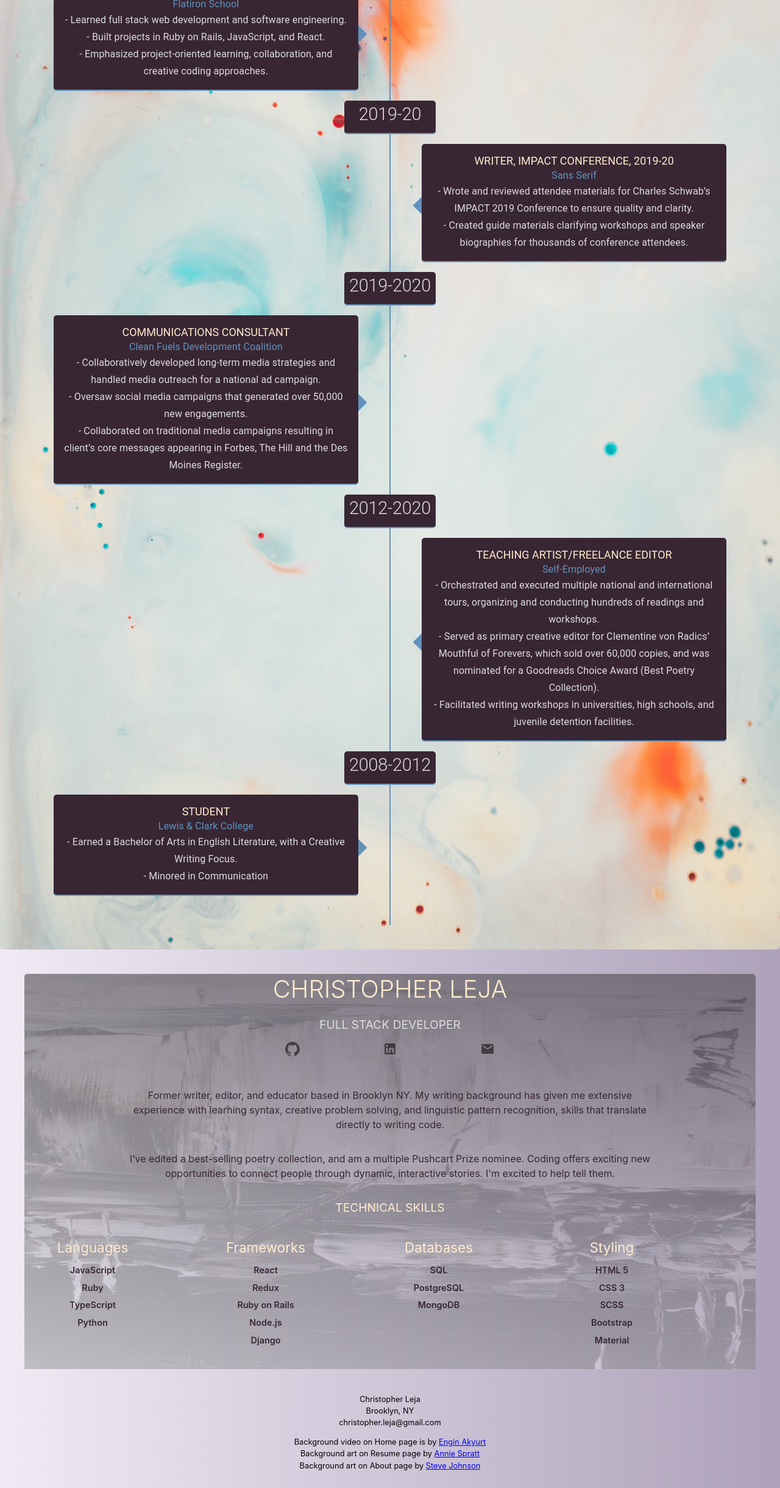
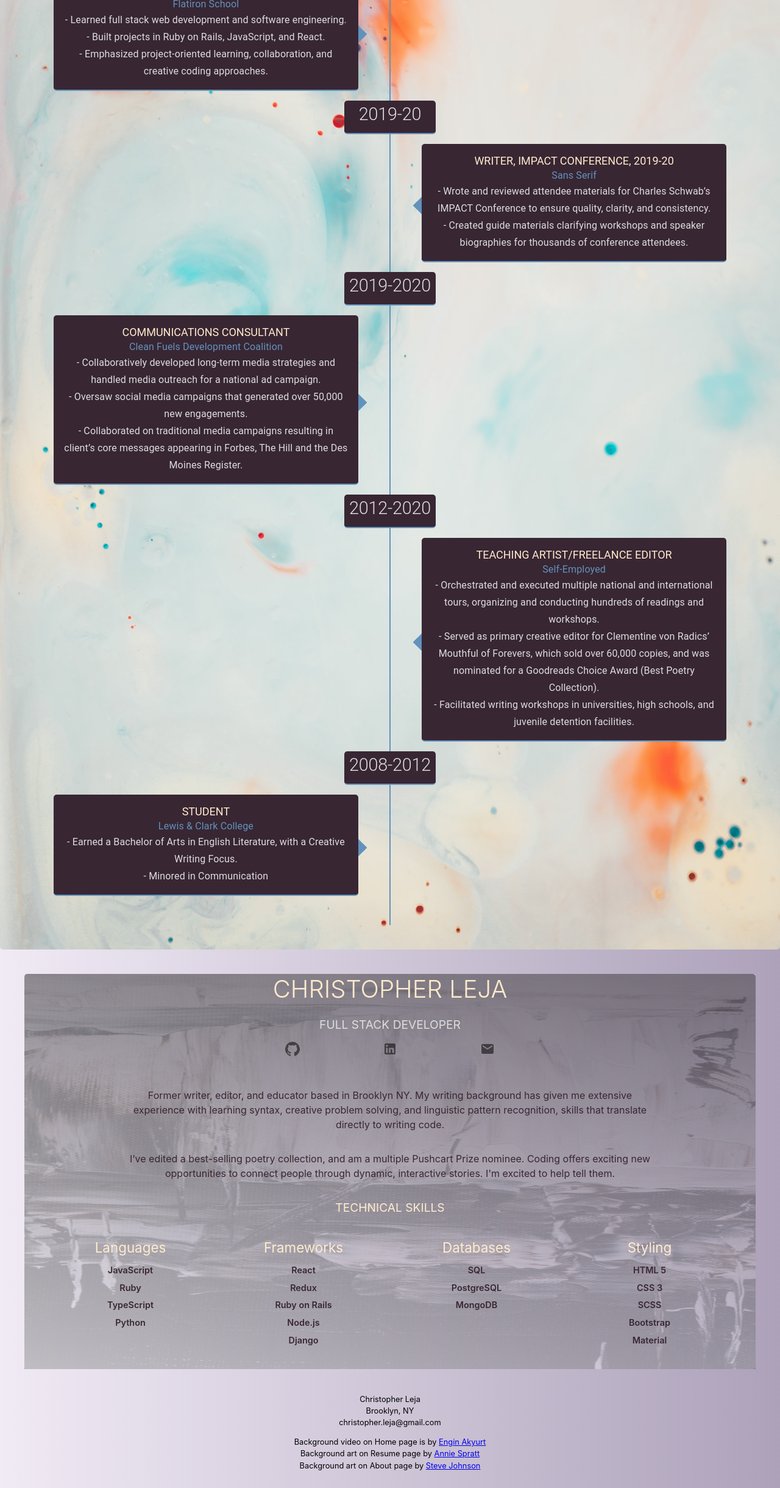
Before and after one commit to christopherleja/portfolio, a React (Create React App) app: page / in a window 1280 px wide. Shown: the part 2070-4510 px from the top of the page at 61% size. Built offline with nearby package versions, Linux system fonts and the light colour scheme.

Commit message:
fixed typo, centered technical skills list

```diff
--- a/src/components/Resume.js
+++ b/src/components/Resume.js
@@ -181,7 +181,7 @@ const Resume = () => {
                   Sans Serif
                 </Typography>
                 <Typography variant="subtitle1" align="center" style={{color: "#ddd" }}>
-                  - Wrote and reviewed attendee materials for Charles Schwab’s IMPACT 2019 Conference to ensure quality and clarity.
+                  - Wrote and reviewed attendee materials for Charles Schwab’s IMPACT Conference to ensure quality, clarity, and consistency.
                   <br/>
                   - Created guide materials clarifying workshops and speaker biographies for thousands of conference attendees.
                 </Typography>
--- a/src/sass/pages/_about.scss
+++ b/src/sass/pages/_about.scss
@@ -81,7 +81,7 @@
     &-container {
       display: grid;
       grid-template-columns: repeat(auto-fit, minmax(9rem, 1fr));
-      justify-items: space-around;
+      justify-items: center;
       padding: 2rem;
       text-align: center;
       color: blanchedalmond;
@@ -89,6 +89,7 @@
     }
 
     &-item{
+      align-self: center;
       font-size: .9rem;
       font-weight: 600;
       border-bottom: none;
```
